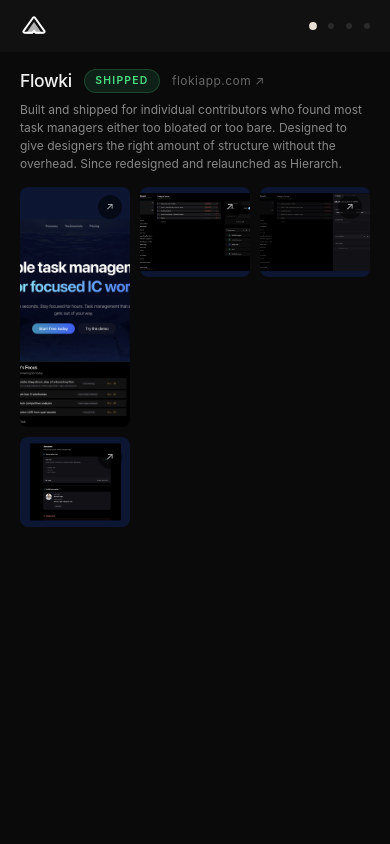
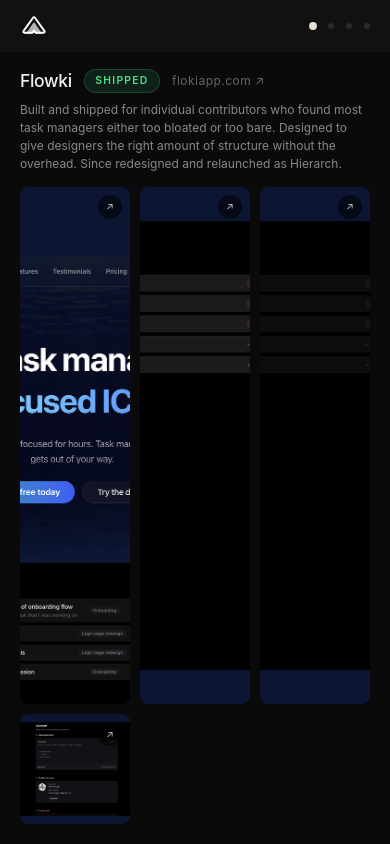
Before and after one commit to Cougler/showcase, a Next.js app: page / in a window 390 px wide. Built offline with nearby package versions, Linux system fonts and the light colour scheme.

Commit message:
Mobile: hero fills screen, thumbnails in fixed row below

```diff
--- a/app/globals.css
+++ b/app/globals.css
@@ -399,14 +399,13 @@
   /* Slide padding accounts for top bar, minimal sides */
   .slide {
     padding: calc(var(--topbar-h) + 1rem) 1.25rem 1.25rem 1.25rem;
-    align-items: flex-start;
+    align-items: stretch;
   }
 
   .slide-inner {
     gap: 0.875rem;
-    overflow-y: auto;
-    height: auto;
-    max-height: 100%;
+    height: calc(100dvh - var(--topbar-h) - 2.25rem);
+    overflow: hidden;
   }
 
   .app-name {
@@ -418,25 +417,25 @@
     max-width: 100%;
   }
 
-  /* Bento: large hero on top, small thumbnails in a row below */
+  /* Bento: hero fills remaining space, thumbnails in a fixed row below */
   .bento-grid {
     grid-template-areas: unset !important;
     grid-template-columns: repeat(3, 1fr) !important;
-    grid-template-rows: unset !important;
-    flex: none;
-    height: auto;
+    grid-template-rows: 1fr !important;
+    grid-auto-rows: 110px !important;
+    flex: 1;
+    min-height: 0;
     max-height: none;
   }
 
   .bento-cell {
     grid-area: unset !important;
-    height: 90px;
+    height: auto;
     border-radius: 8px;
   }
 
   .bento-cell:first-child {
     grid-column: 1 / -1;
-    height: 240px;
   }
 
   /* Standard grid: single column */
@@ -445,9 +444,6 @@
   .image-grid.many {
     grid-template-columns: 1fr;
     grid-auto-rows: 200px;
-  }
-
-  .image-grid {
     flex: none;
     height: auto;
   }
```
